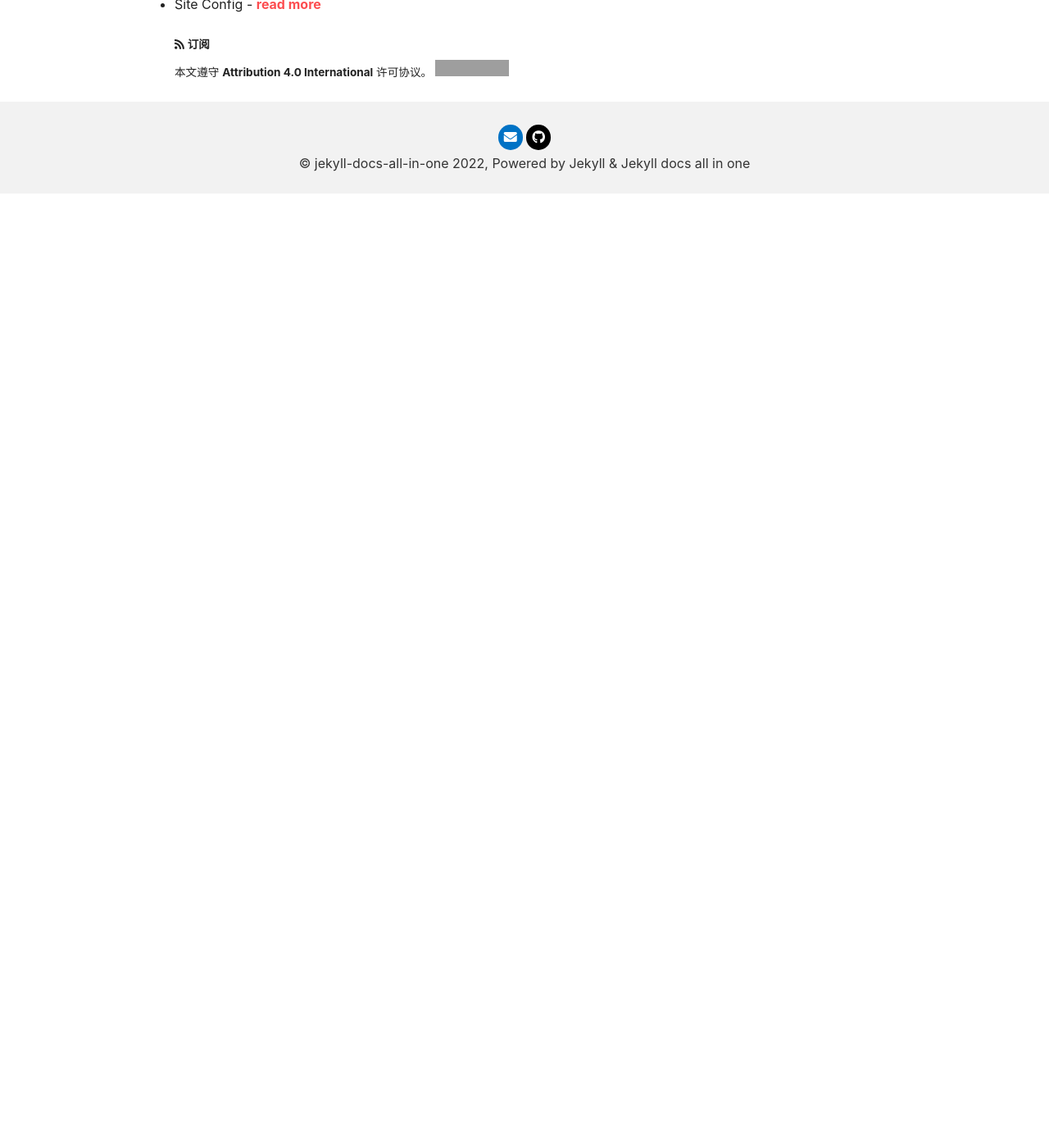
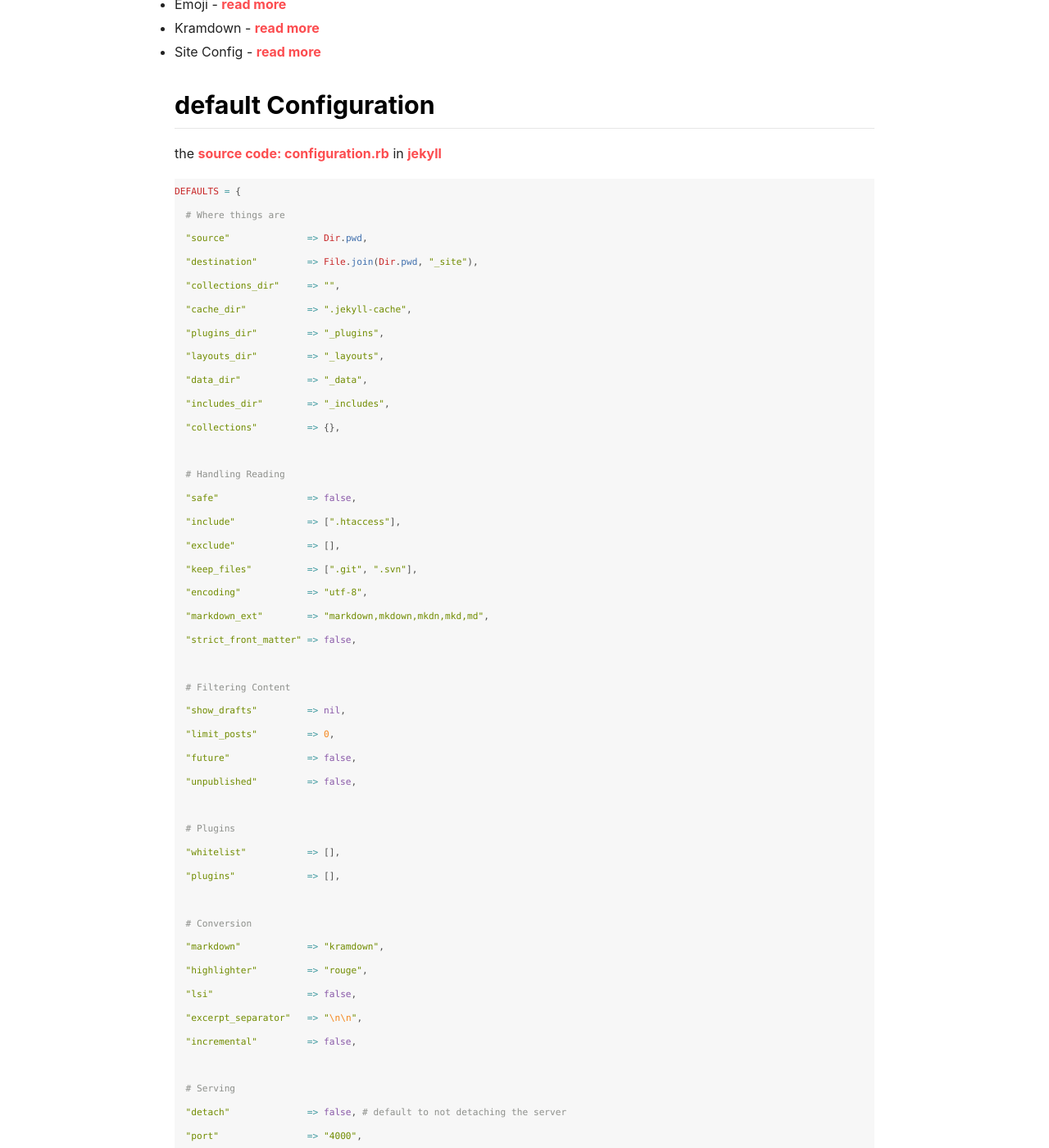
Before and after one commit to LawssssCat/jekyll-docs, a Jekyll site: the page built from _navs/jekyll.md, in a window 1280 px wide and 1400 px high, scrolled down 332 px. Shown: the whole window at 82% size. Built offline with Jekyll 4.4.1, drawn with Linux system fonts in a browser that asks for light colours; before the commit the page ends 900 px from its top, so only the background shows below that; some of the changed text lies outside the part shown; grey boxes are pictures that could not be loaded.

Commit message:
docs: kramdown and gfm

````diff
--- a/_navs/jekyll.md
+++ b/_navs/jekyll.md
@@ -19,3 +19,85 @@ Jekyll provice a simple way to make a static websit.
   </li>
 {%- endfor -%}
 </ul>
+
+## default Configuration
+
+the [source code: configuration.rb](https://github.com/jekyll/jekyll/blob/master/lib/jekyll/configuration.rb) in [jekyll][jekyll-github]
+
+```ruby
+DEFAULTS = {
+  # Where things are
+  "source"              => Dir.pwd,
+  "destination"         => File.join(Dir.pwd, "_site"),
+  "collections_dir"     => "",
+  "cache_dir"           => ".jekyll-cache",
+  "plugins_dir"         => "_plugins",
+  "layouts_dir"         => "_layouts",
+  "data_dir"            => "_data",
+  "includes_dir"        => "_includes",
+  "collections"         => {},
+
+  # Handling Reading
+  "safe"                => false,
+  "include"             => [".htaccess"],
+  "exclude"             => [],
+  "keep_files"          => [".git", ".svn"],
+  "encoding"            => "utf-8",
+  "markdown_ext"        => "markdown,mkdown,mkdn,mkd,md",
+  "strict_front_matter" => false,
+
+  # Filtering Content
+  "show_drafts"         => nil,
+  "limit_posts"         => 0,
+  "future"              => false,
+  "unpublished"         => false,
+
+  # Plugins
+  "whitelist"           => [],
+  "plugins"             => [],
+
+  # Conversion
+  "markdown"            => "kramdown",
+  "highlighter"         => "rouge",
+  "lsi"                 => false,
+  "excerpt_separator"   => "\n\n",
+  "incremental"         => false,
+
+  # Serving
+  "detach"              => false, # default to not detaching the server
+  "port"                => "4000",
+  "host"                => "127.0.0.1",
+  "baseurl"             => nil, # this mounts at /, i.e. no subdirectory
+  "show_dir_listing"    => false,
+
+  # Output Configuration
+  "permalink"           => "date",
+  "paginate_path"       => "/page:num",
+  "timezone"            => nil, # use the local timezone
+
+  "quiet"               => false,
+  "verbose"             => false,
+  "defaults"            => [],
+
+  "liquid"              => {
+    "error_mode"       => "warn",
+    "strict_filters"   => false,
+    "strict_variables" => false,
+  },
+
+  "kramdown"            => {
+    "auto_ids"      => true,
+    "toc_levels"    => (1..6).to_a,
+    "entity_output" => "as_char",
+    "smart_quotes"  => "lsquo,rsquo,ldquo,rdquo",
+    "input"         => "GFM",
+    "hard_wrap"     => false,
+    "guess_lang"    => true,
+    "footnote_nr"   => 1,
+    "show_warnings" => false,
+  },
+}.each_with_object(Configuration.new) { |(k, v), hsh| hsh[k] = v.freeze }.freeze
+```
+
+
+[jekyll-github]: https://github.com/jekyll/jekyll
````
Also changed, not shown: _navs/index.md (+2 -0 lines), _posts/2022-06-20-kramdown.md (added, +474 -0 lines), _posts/2022-06-21-emoji.md (added, +107 -0 lines).
